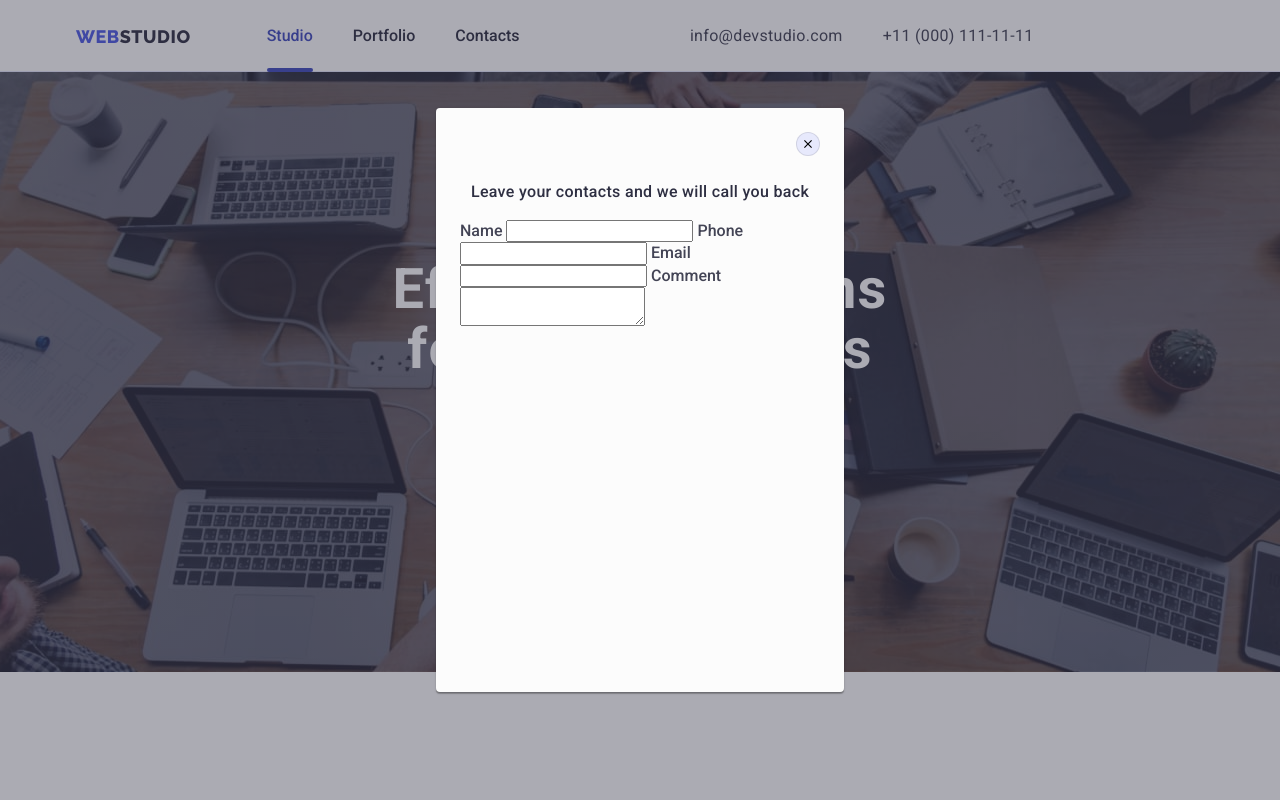
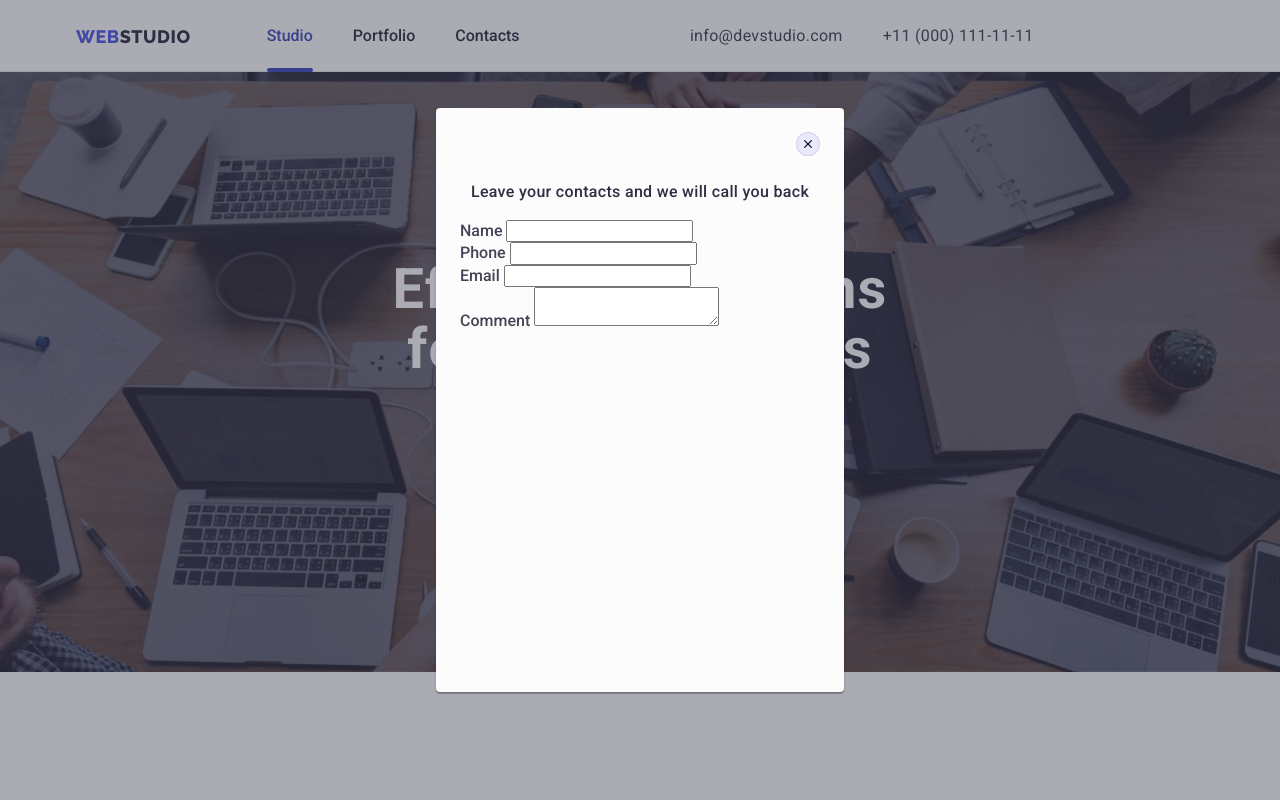
Before and after one commit to klaudiaszpigun/goit-markup-hw-066, a plain HTML site: page index.html in a window 1280 px wide. Both pictures are taken after a click on the button "Order Service". Shown: the top 800 px of the page. Drawn offline with nearby package versions, Linux system fonts and the light colour scheme.

Commit message:
Update index.html

```diff
--- a/index.html
+++ b/index.html
@@ -475,22 +475,31 @@
             </button>
             <p class="modal-heading">Leave your contacts and we will call you back</p>
             <form class="modal-form">
-                <label class="label">
+                <div>
+                    <label class="label" for="user-name">
                         Name
-                    <input type="text">
+                        <input type="text" id="user-name" name="user-name">
                     </label>
+                </div>
+                <div>
                     <label class="label">
                         Phone
-                    <input type="tel">
+                        <input type="tel" >
                     </label>
+                </div>
+                <div>
                     <label class="label">
                         Email
                         <input type="email">
                     </label>
+                </div>
+                <div>
                     <label class="label">
                         Comment
                         <textarea></textarea>
                     </label>
+                </div>
+
             </form>
         </div>
     </div>
```
Lines whose indentation alone changed are shown as unchanged.
